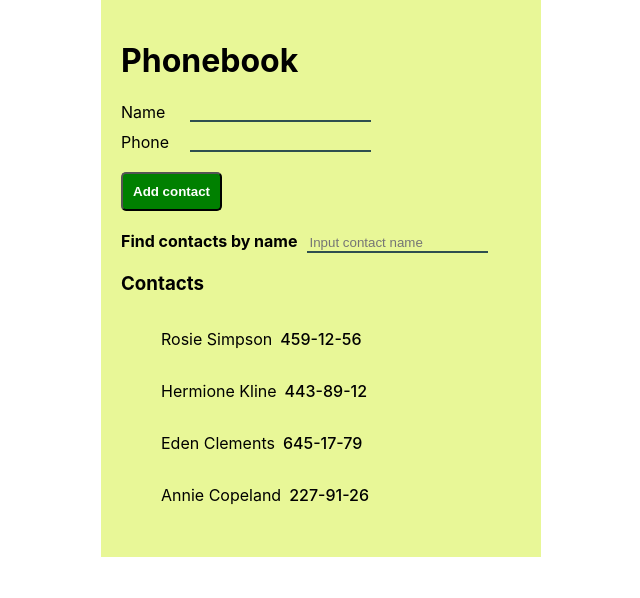
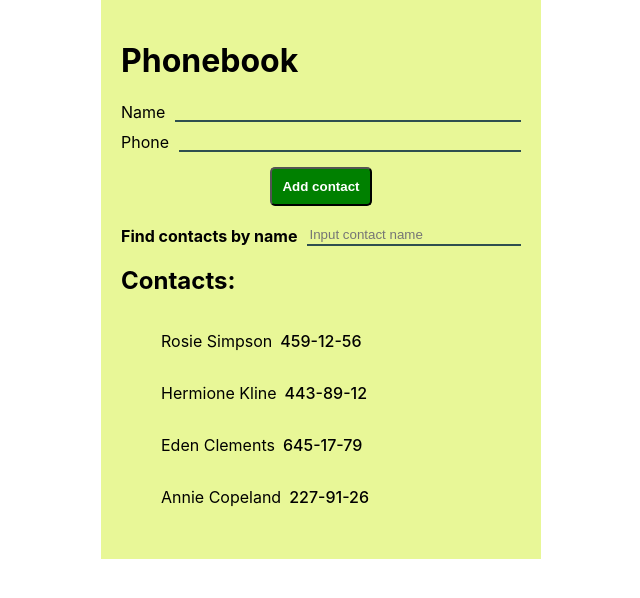
Before and after one commit to igorro79/goit-react-hw-08-phonebook, a React (Create React App) app: page / in a window 1280 px wide. Shown: the top 598 px of the page, without its empty margins (319-959 px from the left). Built offline with nearby package versions, Linux system fonts and the light colour scheme.

Commit message:
css done

```diff
--- a/src/App.js
+++ b/src/App.js
@@ -1,6 +1,5 @@
 import React, { Component } from 'react';
 import s from './App.module.css';
-import shortid from 'shortid';
 
 import Form from './components/ContactForm/ContactForm';
 import ContactsList from './components/ContactsList/ContactsList';
@@ -34,7 +33,6 @@ class App extends Component {
   }
   addNewContact(name, number, id) {
     const newContact = { name, number, id };
-
     this.setState(({ contacts }) => ({
       contacts: [newContact, ...contacts],
     }));
@@ -42,10 +40,10 @@ class App extends Component {
 
   render() {
     const lowLettersNames = this.state.filter.toLocaleLowerCase();
-
     const filtered = this.state.contacts.filter(contact =>
       contact.name.toLocaleLowerCase().includes(lowLettersNames),
     );
+
     return (
       <div className={s.contactSection}>
         <h1>Phonebook</h1>
--- a/src/components/ContactFilter/ContactFilter.js
+++ b/src/components/ContactFilter/ContactFilter.js
@@ -3,18 +3,27 @@ import s from './ContactFilter.module.css';
 
 const Filter = ({ filter, handleInput, reset }) => {
   return (
-    <label className={s.filterLabel}>
-      Find contacts by name
+    <div className={s.filterFormWrapper}>
+      <label htmlFor="filter" className={s.filterLabel}>
+        Find contacts by name
+      </label>
       <input
         className={s.filterInput}
         placeholder="Input contact name"
+        id="filter"
         onBlur={reset}
         onChange={handleInput}
         name="filter"
         type="text"
         value={filter}
       />
-    </label>
+    </div>
   );
 };
+
+Filter.propTypes = {
+  filter: PropTypes.string.isRequired,
+  handleInput: PropTypes.func.isRequired,
+  reset: PropTypes.func.isRequired,
+};
 export default Filter;
--- a/src/components/ContactFilter/ContactFilter.module.css
+++ b/src/components/ContactFilter/ContactFilter.module.css
@@ -1,12 +1,16 @@
+.filterFormWrapper {
+  display: flex;
+}
 .filterLabel {
+  white-space: nowrap;
   font-size: 16px;
   font-weight: 700;
+  margin-right: 10px;
+  /* display: inline-block; */
 }
 .filterInput {
-  margin-left: 10px;
-
-  justify-self: right;
   background-color: inherit;
+  width: 100%;
   border: none;
   border-bottom: solid 2px darkslategrey;
   outline: none;
--- a/src/components/ContactForm/ContactForm.js
+++ b/src/components/ContactForm/ContactForm.js
@@ -64,5 +64,7 @@ class Form extends Component {
     );
   }
 }
-
+Form.propTypes = {
+  onSubmit: PropTypes.func.isRequired,
+};
 export default Form;
--- a/src/components/ContactForm/ContactForm.module.css
+++ b/src/components/ContactForm/ContactForm.module.css
@@ -3,12 +3,13 @@
 }
 .contactFormLabel {
   display: flex;
-  width: 250px;
+  width: 100%;
   justify-content: space-between;
   margin-bottom: 10px;
 }
 .contactFormInput {
-  margin-left: auto;
+  width: 100%;
+  margin-left: 10px;
   justify-self: right;
   background-color: inherit;
   border: none;
@@ -16,7 +17,10 @@
   outline: none;
 }
 .contactAddButton {
-  margin-top: 10px;
+  display: block;
+  margin-left: auto;
+  margin-right: auto;
+  margin-top: 15px;
   font-weight: 700;
   min-width: 100px;
   padding: 10px;
--- a/src/components/ContactListItem/ContactListItem.js
+++ b/src/components/ContactListItem/ContactListItem.js
@@ -1,4 +1,6 @@
 import shortid from 'shortid';
+import PropTypes from 'prop-types';
+
 import s from './ContactsListItem.module.css';
 const ContactsListItem = ({ contacts }) => {
   return contacts.map(contact => (
@@ -8,4 +10,8 @@ const ContactsListItem = ({ contacts }) => {
     </li>
   ));
 };
+
+ContactsListItem.propTypes = {
+  contacts: PropTypes.array,
+};
 export default ContactsListItem;
--- a/src/components/ContactsList/ContactsList.js
+++ b/src/components/ContactsList/ContactsList.js
@@ -1,9 +1,15 @@
+import PropTypes from 'prop-types';
+
 const ContactsList = ({ children }) => {
   return (
     <>
-      <h3>Contacts</h3>
+      <h2>Contacts:</h2>
       <ul className="contact-list">{children}</ul>
     </>
   );
 };
+
+ContactsList.propTypes = {
+  children: PropTypes.node,
+};
 export default ContactsList;
```
